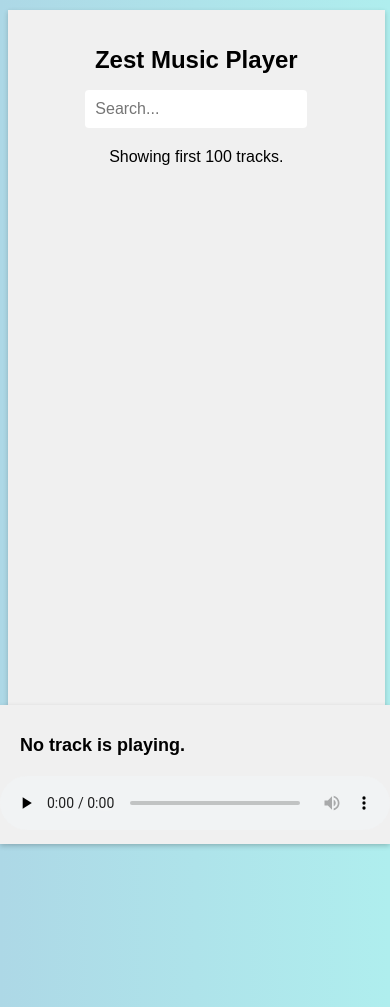
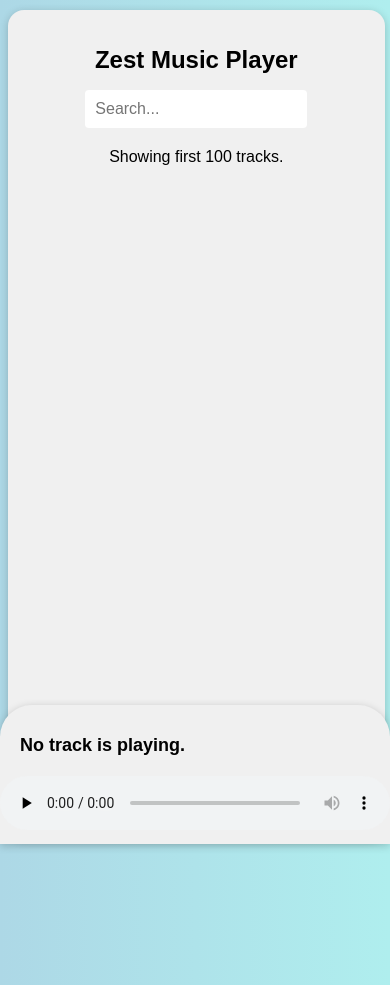
Before and after one commit to toiletbril/zest, a plain HTML site: page player/index.html in a window 390 px wide. After the commit the page ends 985 px from the top, so only its background shows below. Drawn offline with Linux system fonts and the light colour scheme; no server answers.

Commit message:
Add rounded corners

```diff
--- a/player/main.css
+++ b/player/main.css
@@ -42,8 +42,9 @@ input:focus {
 .container {
     margin: 10px auto;
     padding: 20px;
-    background-color: #f0f0f0;
-    box-shadow: 0 2px 5px rgba(0, 0, 0, 0.2);
+    border-radius: 16px;
+    background-color: #F0F0F0;
+    box-shadow: 0 2px 8px rgba(0, 0, 0, 0.2);
 }
 
 .flex {
@@ -76,6 +77,7 @@ input:focus {
 
 .musicPlayer {
     position: fixed;
+    border-radius: 32px;
     bottom: 0;
     right: 0;
     width: 40%;
@@ -105,7 +107,7 @@ input:focus {
     .afterMain {
         display: block;
         content: " ";
-        height: 150px;
+        height: 128px;
     }
 
     .main-searchInput {
@@ -116,6 +118,7 @@ input:focus {
         width: 100%;
         padding: 0;
         margin: 0;
+        border-radius: 32px 32px 0 0;
     }
 
     .musicPlayer-currentTrackName {
```
